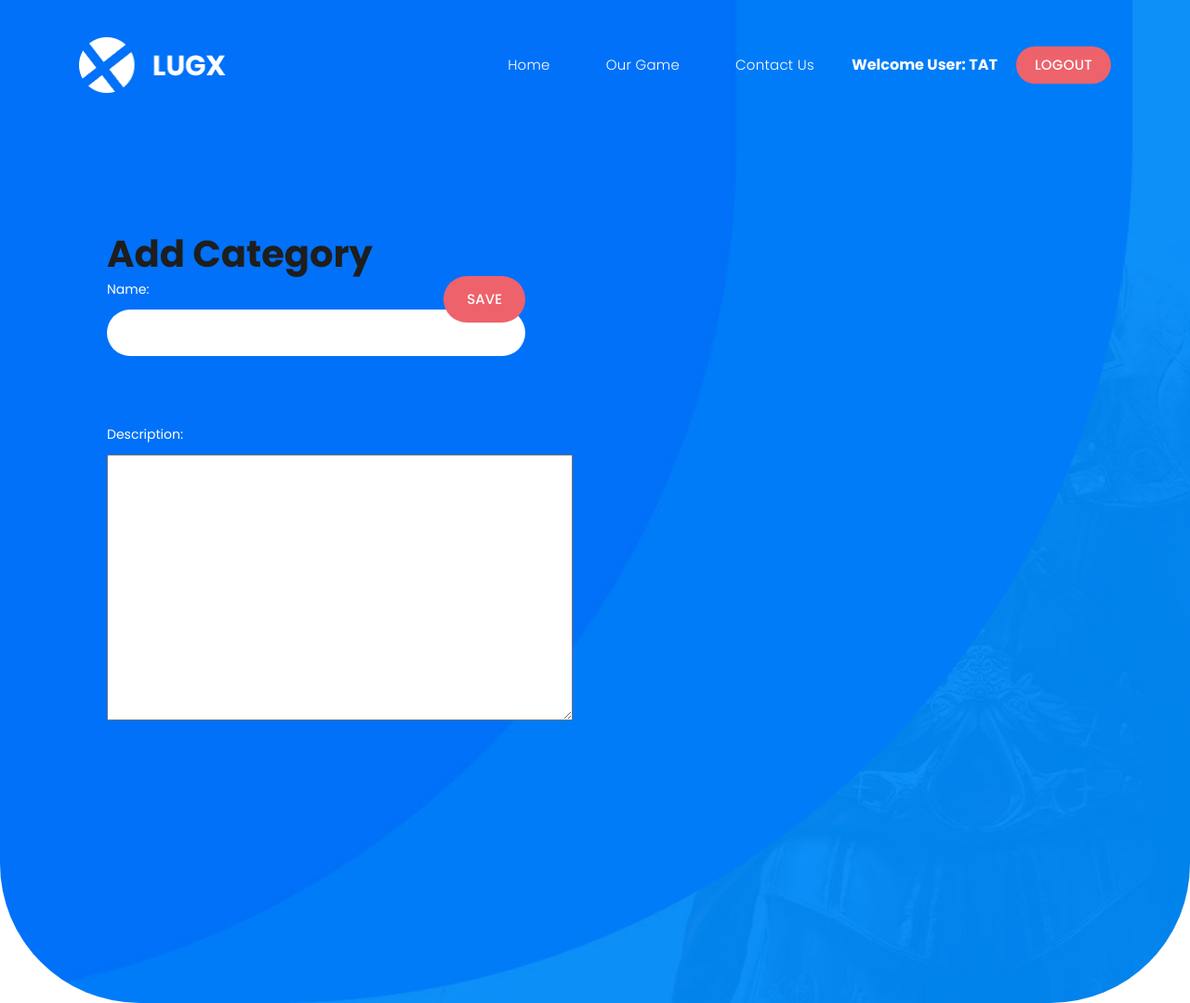
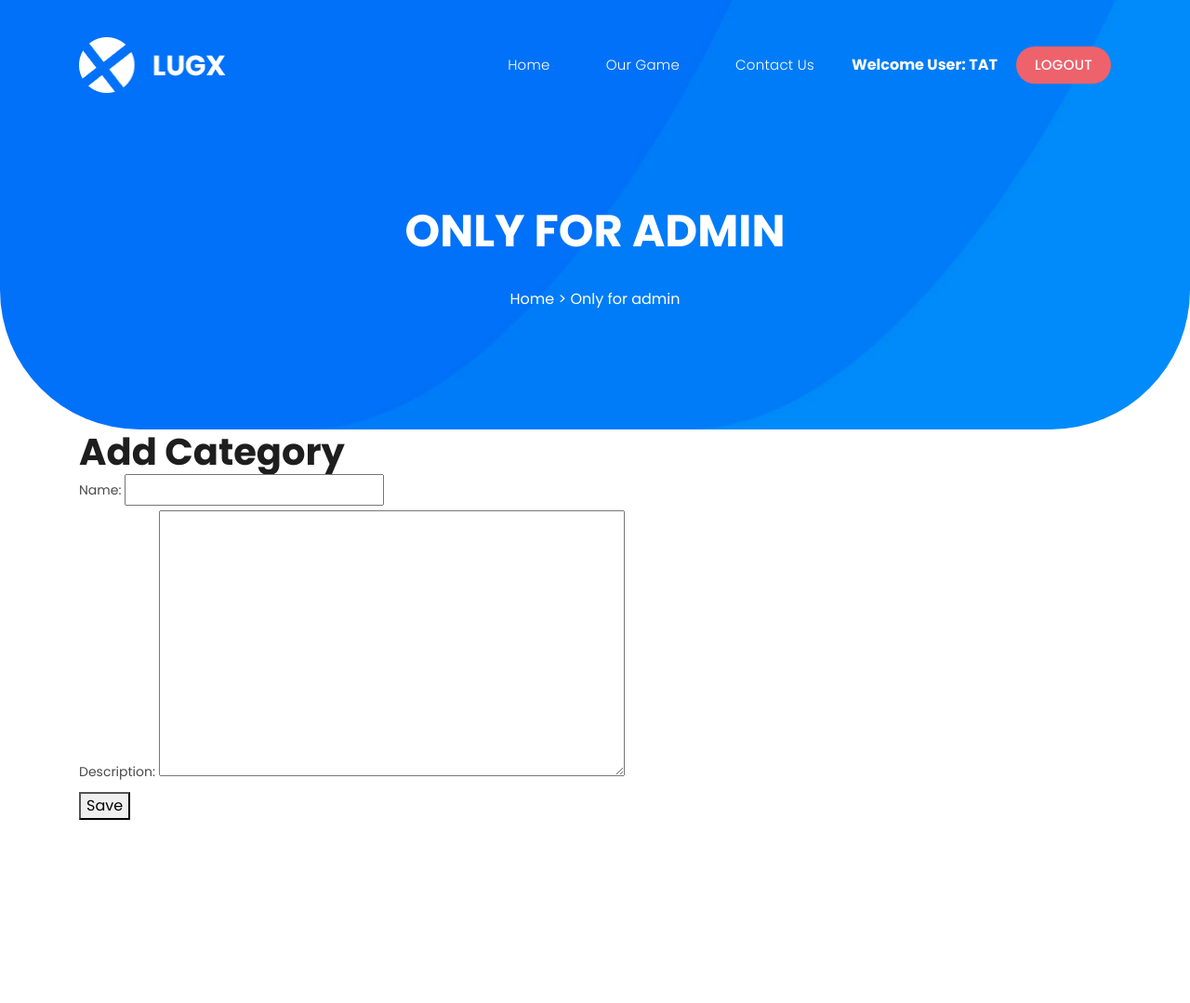
Before and after one commit to TATTRAN25/Project-Web-Game, a Django app: page /ProjectWebGame/category/add/ in a window 1280 px wide. Shown: the whole page at 93% size. After the commit the page ends 882 px from the top, so only its background shows below. Run offline with Django 5.2, Linux system fonts and the light colour scheme; a user stored in the database is signed in; some libraries are stand-ins or nearby versions.

Commit message:
fix some bugs

```diff
--- a/WebGame/templates/Home/base.html
+++ b/WebGame/templates/Home/base.html
@@ -70,23 +70,20 @@
       </div>
     </header>
     <!-- ***** Header Area End ***** -->
-    <div class="main-banner">
+    <div class="page-heading header-text">
       <div class="container">
         <div class="row">
-          <div class="col-lg-6 align-self-center">
-            <div class="caption header-text">
-              <div class="container my-4">
-                {% block body_block %}
-                {% endblock %}
-              </div>
-            </div>
+          <div class="col-lg-12">
+            <h3>Only for admin</h3>
+            <span class="breadcrumb" style="background-color: transparent;"><a href="{% url 'ProjectWebGame:index' %}"">Home</a> > Only for admin</span>
           </div>
         </div>
       </div>
     </div>
   <!-- ***** Header Area End ***** -->
 
-
+  {% block body_block %}
+  {% endblock %}
     <!-- Scripts -->
     <!-- jQuery -->
     <script src="https://code.jquery.com/jquery-3.5.1.slim.min.js"></script>
--- a/WebGame/templates/Home/contact.html
+++ b/WebGame/templates/Home/contact.html
@@ -65,7 +65,7 @@
       <div class="row">
         <div class="col-lg-12">
           <h3>Contact Us</h3>
-          <span class="breadcrumb" style="background-color: transparent;"><a href="#">Home</a>  >  Contact Us</span>
+          <span class="breadcrumb" style="background-color: transparent;"><a href="{% url 'ProjectWebGame:index' %}">Home</a>  >  Contact Us</span>
         </div>
       </div>
     </div>
--- a/WebGame/templates/Home/game.html
+++ b/WebGame/templates/Home/game.html
@@ -53,7 +53,7 @@
       <div class="row">
         <div class="col-lg-12">
           <h3>Our Game</h3>
-          <span class="breadcrumb" style="background-color: transparent;"><a href="#">Home</a> > Our Game</span>
+          <span class="breadcrumb" style="background-color: transparent;"><a href="{% url 'ProjectWebGame:index' %}">Home</a> > Our Game</span>
         </div>
       </div>
     </div>
```
Also changed, not shown: WebGame/db.sqlite3.
